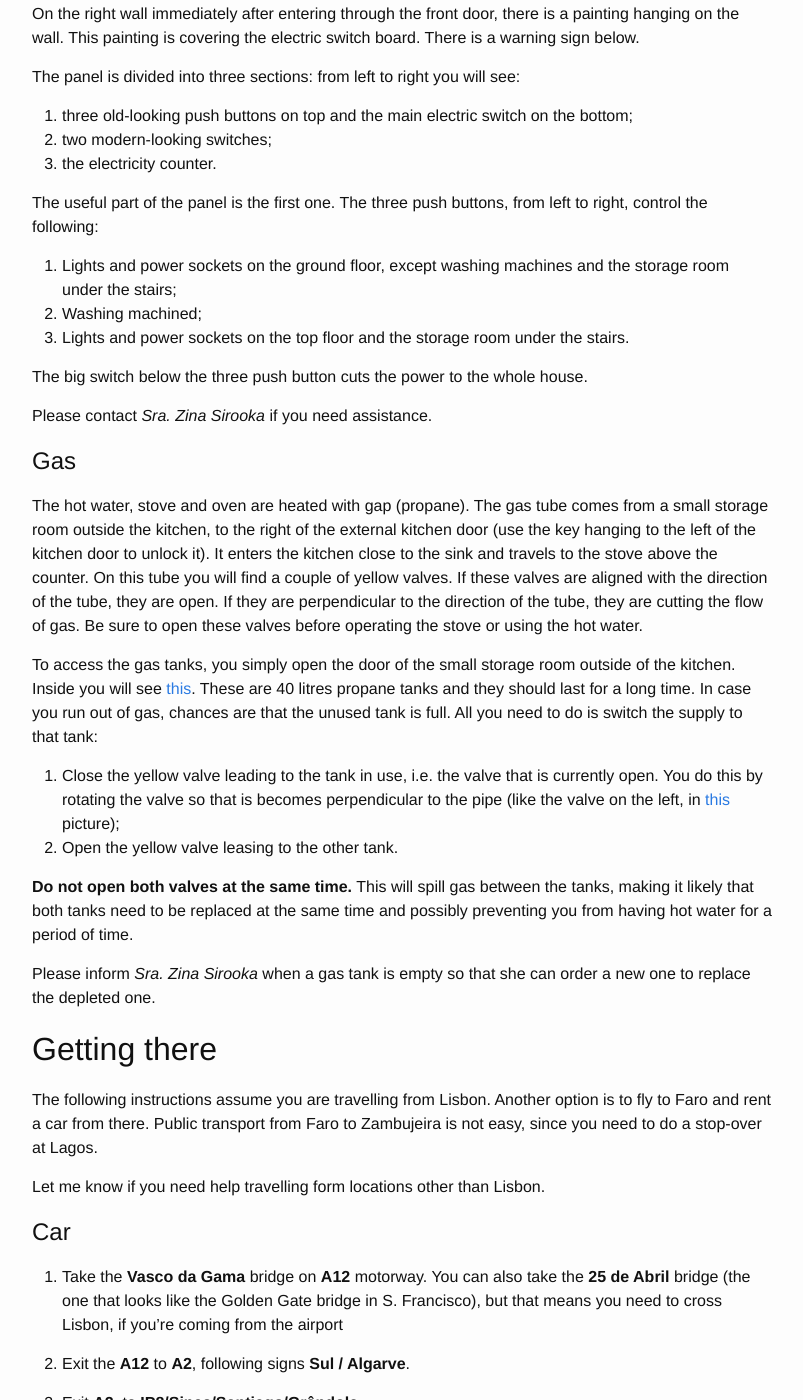
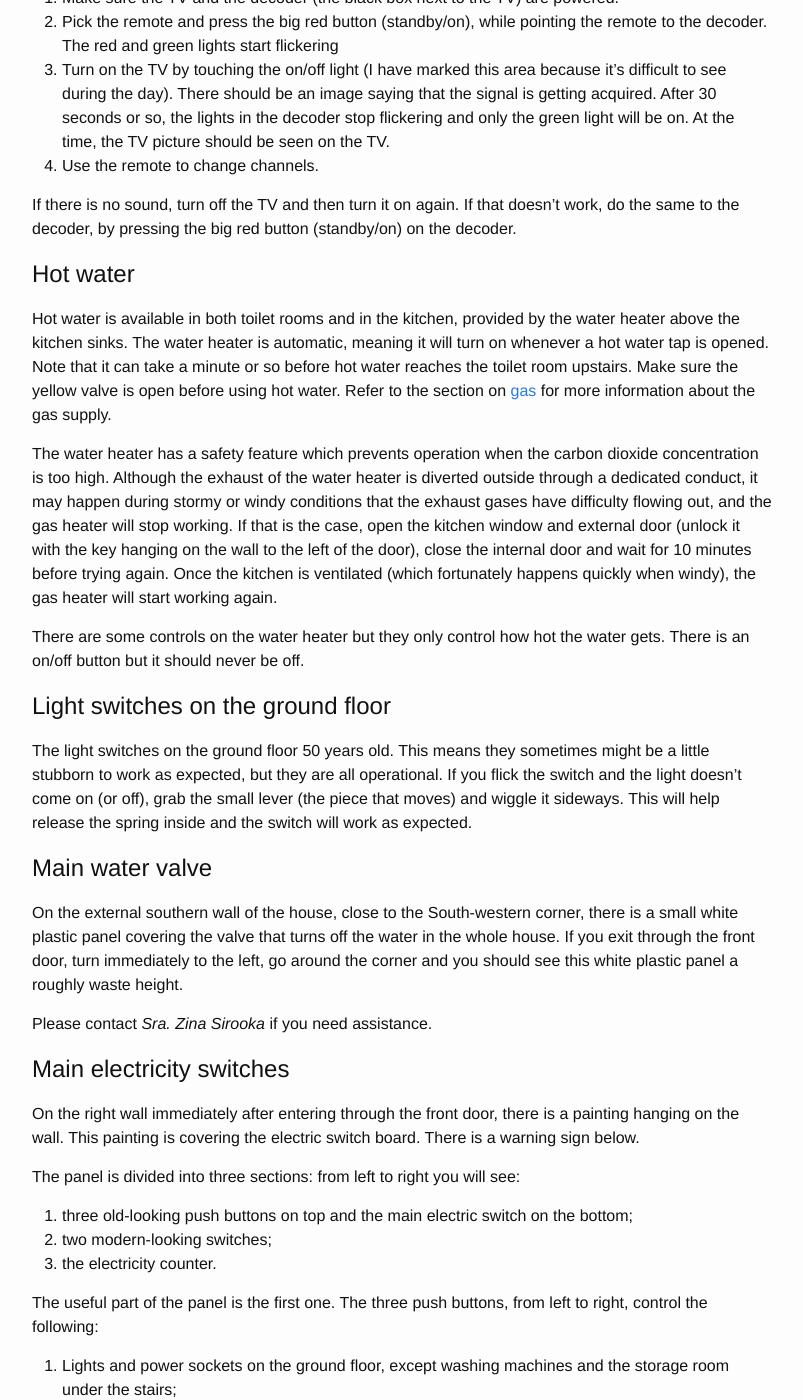
Before and after one commit to jgte/zh, a Jekyll site: the page built from english.md, in a window 1280 px wide and 1400 px high, scrolled down 4764 px. Shown: the whole window, without its empty margins (238-1041 px from the left). Built offline with Jekyll 4.4.1, drawn with Linux system fonts in a browser that asks for light colours; some of the changed text lies outside the part shown.

Commit message:
minor corrections

```diff
--- a/english.md
+++ b/english.md
@@ -9,21 +9,22 @@
 * [Emergency contacts](#emergency-contacts)
 * [Useful locations](#useful-locations)
 * [Safety](#safety)
-* [Appliances and services](#appliances-and-services)
-* [Operations](#operations)
+* [Appliances, services and operations](#appliances-services-and-operations)
+  * [WiFi internet](#wifi-internet)
   * [Dishwasher](#dishwasher)
+  * [Stove and oven](#stove-and-oven)
   * [Microwaves and toaster](#microwaves-and-toaster)
+  * [Fridge and freezer](#fridge-and-freezer)
   * [Washing machine](#washing-machine)
   * [Coffee machine](#coffee-machine)
   * [TV](#tv)
+  * [Hot water](#hot-water)
   * [Light switches on the ground floor](#light-switches-on-the-ground-floor)
   * [Main water valve](#main-water-valve)
   * [Main electricity switches](#main-electricity-switches)
   * [Gas](#gas)
 * [Getting there](#getting-there)
 * [Festival Sudoeste](#festival-sudoeste)
-
-
 
 # Emergency contacts
 
@@ -63,25 +64,19 @@
 
 On the toilet room of the ground floor, there is first aid supplies to the right, immediately after the front door.
 
-# Appliances and services
-
-* Kitchen
-  * Stove and oven (gas)
-  * Fridge and freezer
-  * Dishwasher
-  * Microwave
-  * Toaster
-* Hot water on the kitchen and both toilets
-* Washing machine (toilet room on the ground floor)
-* TV (TV room)
-* Coffee machine (dinning room)
-* Wireless (throughout the house, SSID: *Lajinha*, contact me to get the password)
-
 # External areas
 
-You have access to the terrace, the balcony upstairs and the yard in front of the house (between the street and the western wall of the house). The driveway on the south and the yard on the east are only for emergency. The external kitchen door leads to the eastern yard, you can find the key of the lock hanging on the wall to the left of this door. You may also access the gas storage, if needed, see the [section on operating the gas supply](#gas).
+You have access to the terrace, the balcony upstairs and the yard in front of the house (between the street and the western wall of the house). The driveway on the south and the yard on the east are only for emergency. The external kitchen door leads to the eastern yard, you can find the key of the lock hanging on the wall to the left of this door. You may also access the gas storage, if needed, see the section on operating the [gas](#gas) supply.
 
-# Operations
+# Appliances, services and operations
+
+## WiFi internet
+
+There is WiFi internet throughout the house. The SSID is *Lajinha* and contact me to get the password. The traffic is limited to 7Gb/month, so it may run out. If that is the case, the internet access is still working but at a much lower speed. During the summer months, the influx of tourists causes the network to overload and the speed might not be as high as expected.
+
+## Stove and oven
+
+The stove and oven in the kitchen are powered by gas. See the section on [gas](#gas) for further details, in case it is not possible to use it. There is no in-built igniter, so you'll need to use the matches or lighters resting on the small shelve on the top left of the stove.
 
 ## Dishwasher
 
@@ -97,6 +92,10 @@
 
 As mentioned before, there is the need to turn on the switch at the multiple power socket that is resting on the dishwasher before the microwave and toaster can be used. Note that the toaster does not have an off switch, that is effectively done by unplugging it from electricity. If you only want to operate the microwave or the dishwasher, please be sure that the toaster is disconnected from electricity.
 
+## Fridge and freezer
+
+The fridge should be fully operational when you arrive. If that is not the case, check that the power plug is connected to the power socket, on the wall to the left of the fridge.
+
 ## Washing machine
 
 1. Load the dirty clothes in the machine (do not over-fill it, otherwise it will not start).
@@ -106,7 +105,10 @@
 5. Close the soap container.
 6. Connect the power cord to the power socket on the wall behind the washing machine.
 7. Push the round button immediately to the right of the soap container.
-8. Rotate the dial to select the appropriate washing program. Check this [picture](http://jgte.github.io/zh/images/maquina_de_lavar1.png) and this [picture](http://jgte.github.io/zh/images/maquina_de_lavar2.png), showing the meaning of the symbols printed in the washing machine (in Portuguese). Blue is for cotton clothes, yellow is for synthetic clothes and black is for woollen clothes, in decreasing order of program length and washing intensity. The time it takes to finish the program is shown on the led panel.
+8. Rotate the dial to select the appropriate washing program. The following pictures show the meaning of the symbols printed in the washing machine (in Portuguese).
+![maquina_de_lavar1](http://jgte.github.io/zh/images/maquina_de_lavar1.png)
+![maquina_de_lavar2](http://jgte.github.io/zh/images/maquina_de_lavar2.png)
+Blue is for cotton or linen clothes, yellow is for synthetic clothes and black is for delicate or woollen clothes, in decreasing order of program length and washing intensity. The time it takes to finish the program is shown on the led panel at the front of the washing machine.
 9. Push the small diamond-shaped button on the far right. After a couple of seconds, it should start making noises.
 10. After the program finishes, turn off the machine by pressing the round button, disconnect the power cord from the power socket and open the glass door.
 
@@ -144,16 +146,23 @@
 
 If there is no sound, turn off the TV and then turn it on again. If that doesn't work, do the same to the decoder, by pressing the big red button (standby/on) on the decoder.
 
+## Hot water
+
+Hot water is available in both toilet rooms and in the kitchen, provided by the water heater above the kitchen sinks. The water heater is automatic, meaning it will turn on whenever a hot water tap is opened. Note that it can take a minute or so before hot water reaches the toilet room upstairs. Make sure the yellow valve is open before using hot water. Refer to the section on [gas](#gas) for more information about the gas supply.
+
+The water heater has a safety feature which prevents operation when the carbon dioxide concentration is too high. Although the exhaust of the water heater is diverted outside through a dedicated conduct, it may happen during stormy or windy conditions that the exhaust gases have difficulty flowing out, and the gas heater will stop working. If that is the case, open the kitchen window and external door (unlock it with the key hanging on the wall to the left of the door), close the internal door and wait for 10 minutes before trying again. Once the kitchen is ventilated (which fortunately happens quickly when windy), the gas heater will start working again.
+
+There are some controls on the water heater but they only control how hot the water gets. There is an on/off button but it should never be off.
+
 ## Light switches on the ground floor
 
-The light switches on the ground floor 50 years old. This means they sometimes might be a little stubborn to work as expected, but they are all operational. If you flick the switch and the light doesn't come on (or off), old the lever in the switch and wiggle it sideways. This will help release the spring inside and the switch will work as expected.
+The light switches on the ground floor 50 years old. This means they sometimes might be a little stubborn to work as expected, but they are all operational. If you flick the switch and the light doesn't come on (or off), grab the small lever (the piece that moves) and wiggle it sideways. This will help release the spring inside and the switch will work as expected.
 
 ## Main water valve
 
 On the external southern wall of the house, close to the South-western corner, there is a small white plastic panel covering the valve that turns off the water in the whole house. If you exit through the front door, turn immediately to the left, go around the corner and you should see this white plastic panel a roughly waste height.
 
 Please contact *Sra. Zina Sirooka* if you need assistance.
-
 
 ## Main electricity switches
 
@@ -180,10 +189,16 @@
 
 The hot water, stove and oven are heated with gap (propane). The gas tube comes from a small storage room outside the kitchen, to the right of the external kitchen door (use the key hanging to the left of the kitchen door to unlock it). It enters the kitchen close to the sink and travels to the stove above the counter. On this tube you will find a couple of yellow valves. If these valves are aligned with the direction of the tube, they are open. If they are perpendicular to the direction of the tube, they are cutting the flow of gas. Be sure to open these valves before operating the stove or using the hot water.
 
-To access the gas tanks, you simply open the door of the small storage room outside of the kitchen. Inside you will see [this](http://jgte.github.io/zh/images/gas.jpg). These are 40 litres propane tanks and they should last for a long time. In case you run out of gas, chances are that the unused tank is full. All you need to do is switch the supply to that tank:
+To access the gas tanks, you simply open the door of the small storage room outside of the kitchen. Inside you will see this:
 
-1. Close the yellow valve leading to the tank in use, i.e. the valve that is currently open. You do this by rotating the valve so that is becomes perpendicular to the pipe (like the valve on the left, in [this](http://jgte.github.io/zh/images/gas.jpg) picture);
-2. Open the yellow valve leasing to the other tank.
+![this](http://jgte.github.io/zh/images/gas.jpg)
+
+These are 40 litres propane tanks and they should last for a long time. At the top of the picture, you see the gas pipe going into the kitchen. It comes down through two red regulators, that make sure the gas pressure at the stove and water heater is adequate. From the bottom regulator, the pipe splits right and left, into both gas tanks. There are two yellow valves immediately after the pipe splits. The valves control which tank is supplying gas.
+
+In case you run out of gas, chances are that the unused tank is full. All you need to do is switch the supply to that tank:
+
+1. Close the yellow valve leading to the tank in use, i.e. the valve that is currently open (the one on the right, in the picture above). You do this by rotating the valve so that is becomes perpendicular to the pipe (like the valve on the left, in the picture above);
+2. Open the yellow valve leading to the other tank.
 
 **Do not open both valves at the same time.** This will spill gas between the tanks, making it likely that both tanks need to be replaced at the same time and possibly preventing you from having hot water for a period of time.
 
@@ -226,14 +241,14 @@
 
 14. Keep going straight until you find a roundabout, take the right exit, going North.
 
-15. After 20m, there's a crossing and one house further you'll see *Alojamento da Rua da Fonte* on the right. It's a bit confusing that the first house on the corner is nr. 3 (while *Alojamento da Rua da Fonte* is further down the street and it's nr. 1) that's how things work in Alentejo sometimes.
+15. After 20m, there's a crossing and one house further you'll see *Alojamento da Rua da Fonte* on the right. It's a bit confusing that the first house on the corner is nr. 3, while *Alojamento da Rua da Fonte* is further down the street and it's nr. 1. That's how things work in Alentejo sometimes.
 
 A map of this route can be found [here](https://goo.gl/maps/ZKu7BLoePPE2).
 
 
 ## Bus
 
-The best way to get to Zambujeira is by bus. They depart from [**Sete Rios** bus terminal](https://goo.gl/maps/BkjK65p9Zmv), which is easily accessible by Lisbon's subway (which also connects directly to the airport).
+The cheapest way to get to Zambujeira is by bus. They depart from [**Sete Rios** bus terminal](https://goo.gl/maps/BkjK65p9Zmv), which is easily accessible by Lisbon's subway (which also connects directly to the airport).
 
 The buses depart daily at:
 
@@ -247,6 +262,7 @@
 
 The bus stop in Zambujeira is [300 m away](https://goo.gl/maps/JDVFLLizMt32) from *Alojamento da Rua da Fonte*.
 
+If you know the date of your return to Lisbon, buy a return ticket, saving you some money. If you need to buy the return ticket in Zambujeira, go to [Pastelaria Doce Tentação](https://goo.gl/maps/c7x2aZApEPN2), they have a sales point there.
 
 # Parking
 
```
